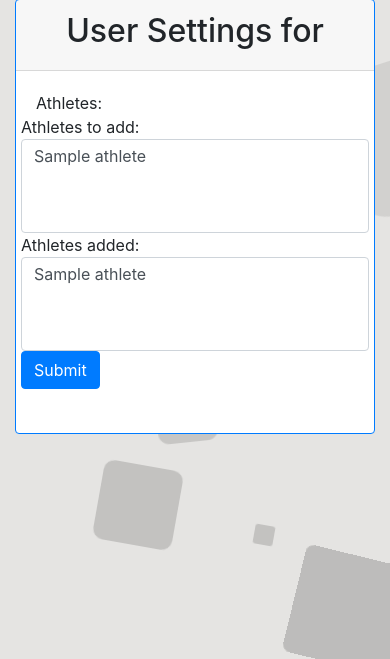
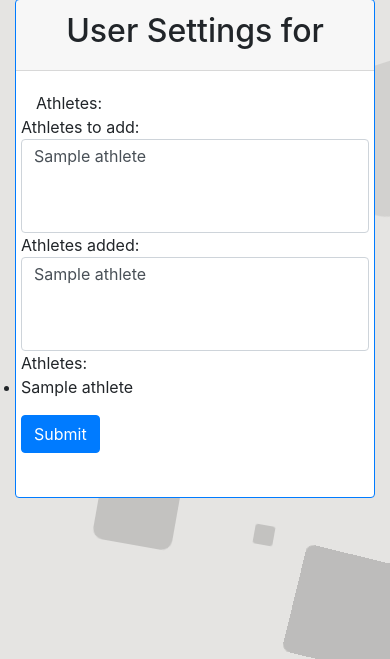
Before and after one commit to jcooper7770/team_builder, a Flask app: template templates/trampoline/coach_settings.html in a window 390 px wide. Shown: the part 185-844 px from the top of the page. Run offline with Flask 2, Linux system fonts and the light colour scheme; the template is opened without the code that fills it: most values are stand-ins (such as "Sample title", 1, 10 or a date in 2020); parts of the project's set-up code (start-up, migrations or seed data) failed here and were passed over; some libraries are stand-ins or nearby versions; some web fonts are replaced.

Commit message:
fix(trampoline): show current athletes (for mobile)

```diff
--- a/templates/trampoline/coach_settings.html
+++ b/templates/trampoline/coach_settings.html
@@ -39,6 +39,16 @@
                   <option value="{{athlete}}" id="option_{{athlete}}">{{athlete}}</option>
                   {% endfor %}
                 </select>
+              </div>
+              <div class="row">
+              Athletes:
+              </div>
+              <div class="row">
+                <ul id="athlete-list">
+                  {% for athlete in athletes %}
+                  <li>{{athlete}}</li>
+                  {% endfor %}
+                </ul>
               </div>
             </div>
           </div>
@@ -85,6 +95,12 @@
       select = document.getElementById("athletes_after")
       this.selected = false;
       select.appendChild(this);
+
+      // Add to list
+      var list = document.getElementById('athlete-list');
+      var athlete_name = document.createElement('li')
+      athlete_name.innerText = this.value;
+      list.appendChild(athlete_name);
     }
   });
 
@@ -94,7 +110,16 @@
     if (this.selected){
       select = document.getElementById("athletes_before")
       this.selected = false;
+      var athlete_name = this.value;
       select.appendChild(this);
+
+      // Remove from list
+      $('#athlete-list').children().each(function(){
+        if(this.innerText == athlete_name){
+          this.remove();
+        }
+      });
+
     }
   });
 
```
